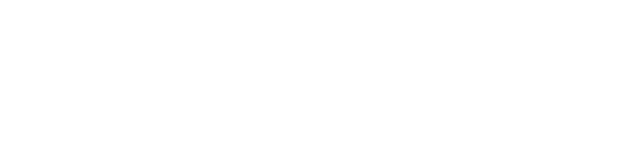
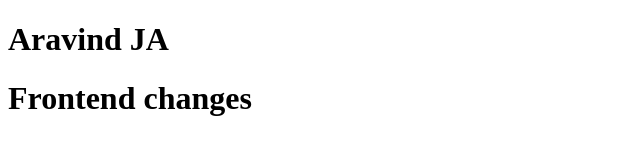
Before and after one commit to gopi-luis/samplerepo, a plain HTML site: page index.html in a window 1280 px wide. Shown: the whole page, without its empty margins (0-640 px from the left). Drawn offline with Linux system fonts and the light colour scheme.

Commit message:
feat : added some Frontend code

```diff
--- a/index.html
+++ b/index.html
@@ -1,2 +1,10 @@
 <!DOCTYPE html>
+<head>
+    <title>Docsss</title>
+</head>
+ <body>
+    <h1>Aravind JA</h1>
+    <h1>Frontend changes</h1>
+</body>
+</head>
 </html>
```
